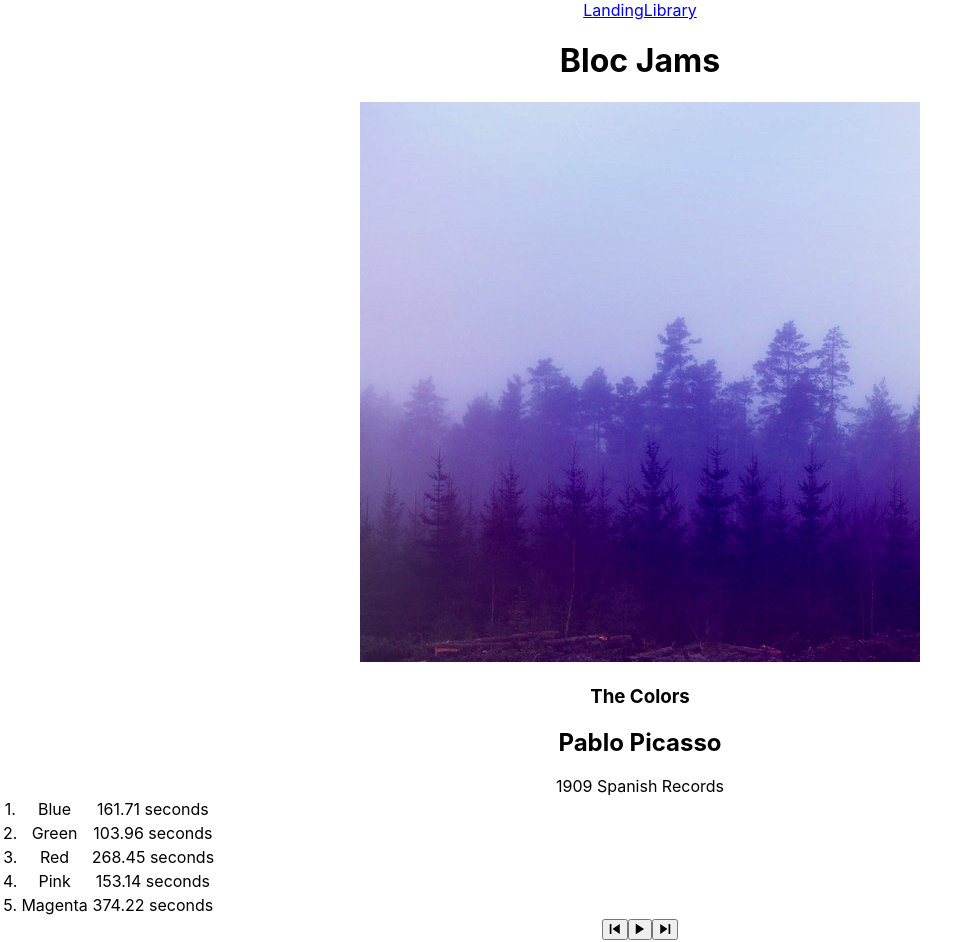
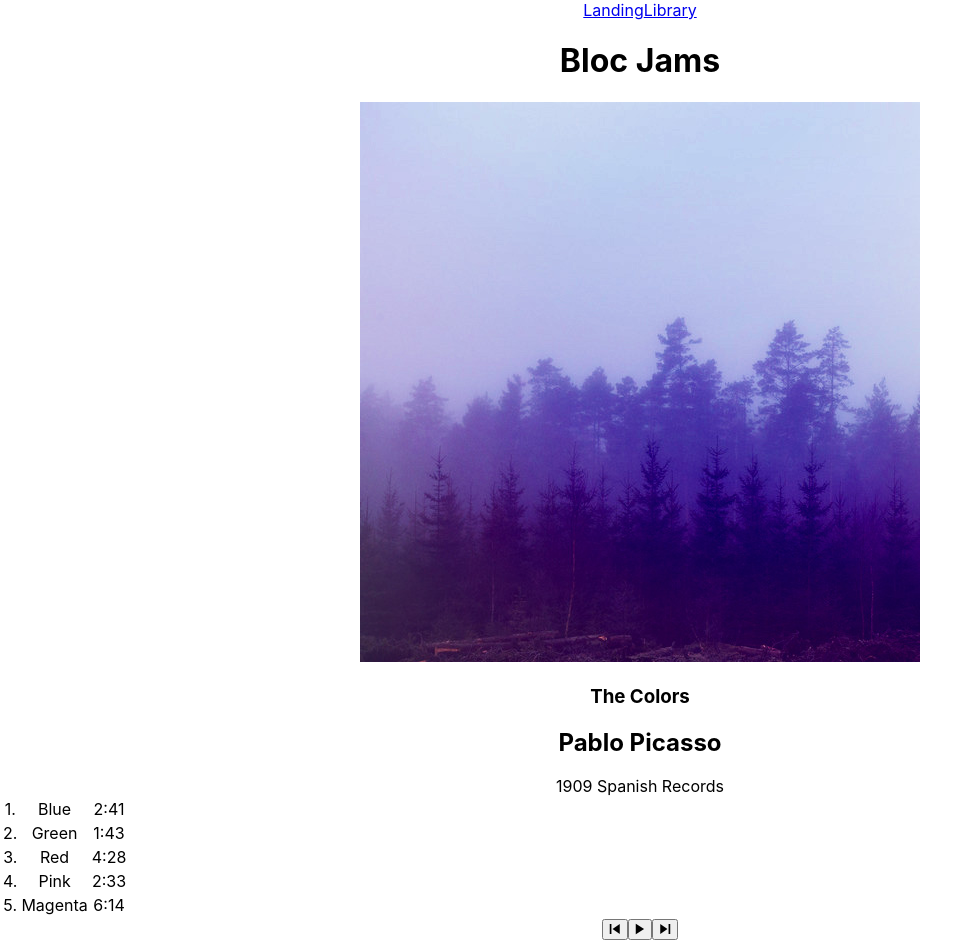
Before and after one commit to kkubli3246/bloc-jams-react, a React (Create React App) app: page /album/the-colors in a window 1280 px wide. Shown: the top 942 px of the page, without its empty margins (0-979 px from the left). Built offline with nearby package versions, Linux system fonts and the light colour scheme.

Commit message:
bloc jams revision

```diff
--- a/src/components/Album.js
+++ b/src/components/Album.js
@@ -177,7 +177,7 @@ class Album extends Component {
                       </td>
 
                       <td className ="">{song.title}</td>
-                      <td className ="">{song.duration} seconds</td>
+                      <td className ="">{this.formatTime(song.duration)}</td>
                     </tr>
               )}
             </tbody>
@@ -203,12 +203,5 @@ class Album extends Component {
       </section>
  );
   }
-
 }
-//
 export default Album;
-
-
-/*
-id = {this.state.displayPlay === index || this.state.displayPause === index ? `disappear` : '' }
-*/
```
